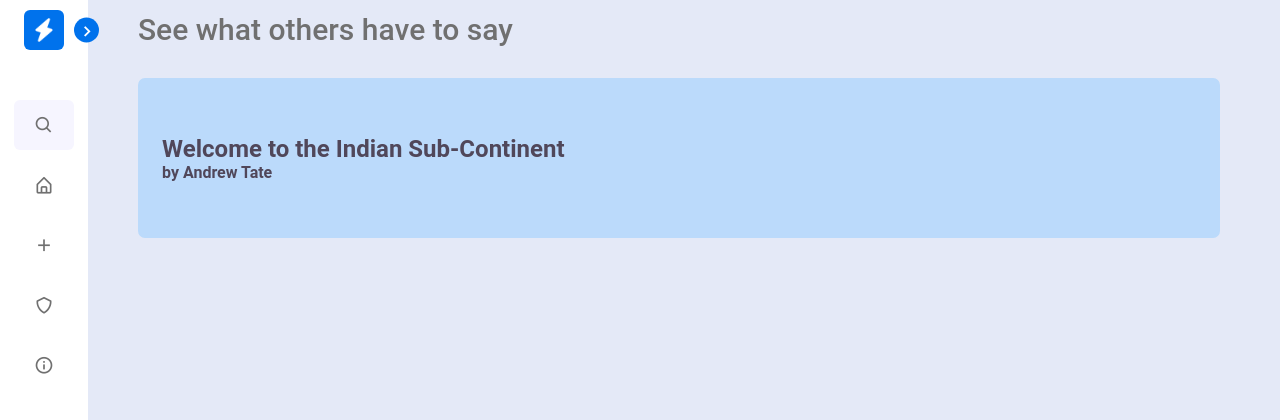
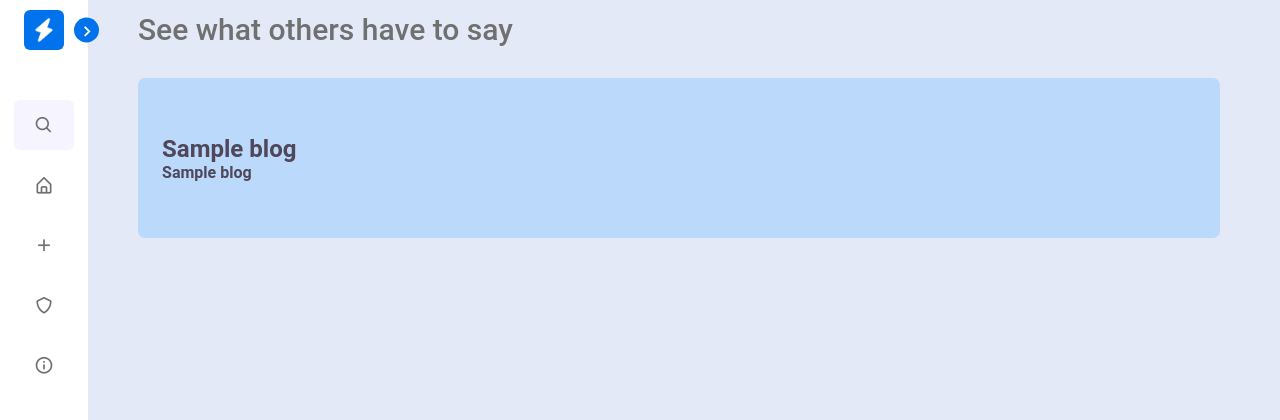
Before and after one commit to adarshvmanu/Flask-Blogging-Site, a Flask app: template templates/index.html in a window 1280 px wide. Shown: the top 420 px of the page. Run offline with Flask 3, Linux system fonts and the light colour scheme; the template is opened without the code that fills it: most values are stand-ins (such as "Sample title", 1, 10 or a date in 2020).

Commit message:
Added Functionality

```diff
--- a/app.py
+++ b/app.py
@@ -27,7 +27,8 @@ with app.app_context():
 # Routes
 @app.route('/')
 def index():
-    return render_template('index.html')
+    all_blogs = blogpost.query.order_by(blogpost.date_created.desc()).all()
+    return render_template('index.html', blogs=all_blogs)
 
 @app.route('/<int:id>')
 def blog(id):
@@ -40,12 +41,13 @@ def add():
 
 @app.route('/add_blog', methods=['POST'])
 def add_blog():
-    title = request.form['blog_title']
-    subtitle = request.form['blog_subtitle']
-    content = request.form['blog_content']
-    new_blog = blogpost(blog_title=title, blog_subtitle=subtitle, blog_content=content, date_created=datetime.now())
-    db.session.add(new_blog)
-    db.session.commit()
+    if request.method == 'POST':
+        title = request.form['blog_title']
+        subtitle = request.form['blog_subtitle']
+        content = request.form['blog_content']
+        new_blog = blogpost(blog_title=title, blog_subtitle=subtitle, blog_content=content, date_created=datetime.now())
+        db.session.add(new_blog)
+        db.session.commit()
     return redirect(url_for('index'))
 
 if __name__ == '__main__':
--- a/templates/add.html
+++ b/templates/add.html
@@ -7,10 +7,10 @@
             <div id="task-content">
                 <p id="subtitle">Speak Your Mind</p>
                 <div id="form-container">
-                    <form id="task-form" action="{{url_for('add_blog')}}" method="post">
+                    <form id="task-form" action="/add_blog" method="POST">
                         <div>
-                            <input type="text" id="blog-name" name="blog_name" placeholder="Enter blog name" required>
-                            <input type="text" id="blog-author" name="blog_author" placeholder="Enter your name" required>
+                            <input type="text" id="blog-name" name="blog_title" placeholder="Enter blog name" required>
+                            <input type="text" id="blog-author" name="blog_subtitle" placeholder="Enter your name" required>
                             <textarea id="blog-content" rows="8" name="blog_content"
                                 placeholder="Write your blog content" required></textarea>
                             <button type="submit" id="add-blog-button">Submit Blog</button>
--- a/templates/blog.html
+++ b/templates/blog.html
@@ -2,7 +2,6 @@
 {%block title%}Add Blog{%endblock%}
 {%block content%}
     <section class="home">
-        <div class="text">{{ blog_title.id }}</div>
-        <div class="subtitle">{{ blog_author.id }}</div>
+        <div class="text"><h1>{{ blog.blog_title }}</h1>{{ blog.blog_subtitle }}</div>
     </section>
 {%endblock%}
--- a/templates/index.html
+++ b/templates/index.html
@@ -4,11 +4,15 @@
     <section class="home">
         <div class="text">See what others have to say</div>
         <br>
+        {% for blog in blogs %}
+        <a href="/{{ blog.id }}" style="text-decoration: none;">
         <div class="blog-card">
             <div class="blog-card-content">
-                <h2 id="title">Welcome to the Indian Sub-Continent</h2>
-                <h4 class="author">by Andrew Tate</h4>
+                <h2 class="title">{{ blog.blog_title }}</h2>
+                <h4 class="subtitle">{{ blog.blog_subtitle }}</h4>
             </div>
         </div>
+        <br>
+        {% endfor %}
     </section>
 {%endblock%}
```
Also changed, not shown: instance/blogposts.db.
